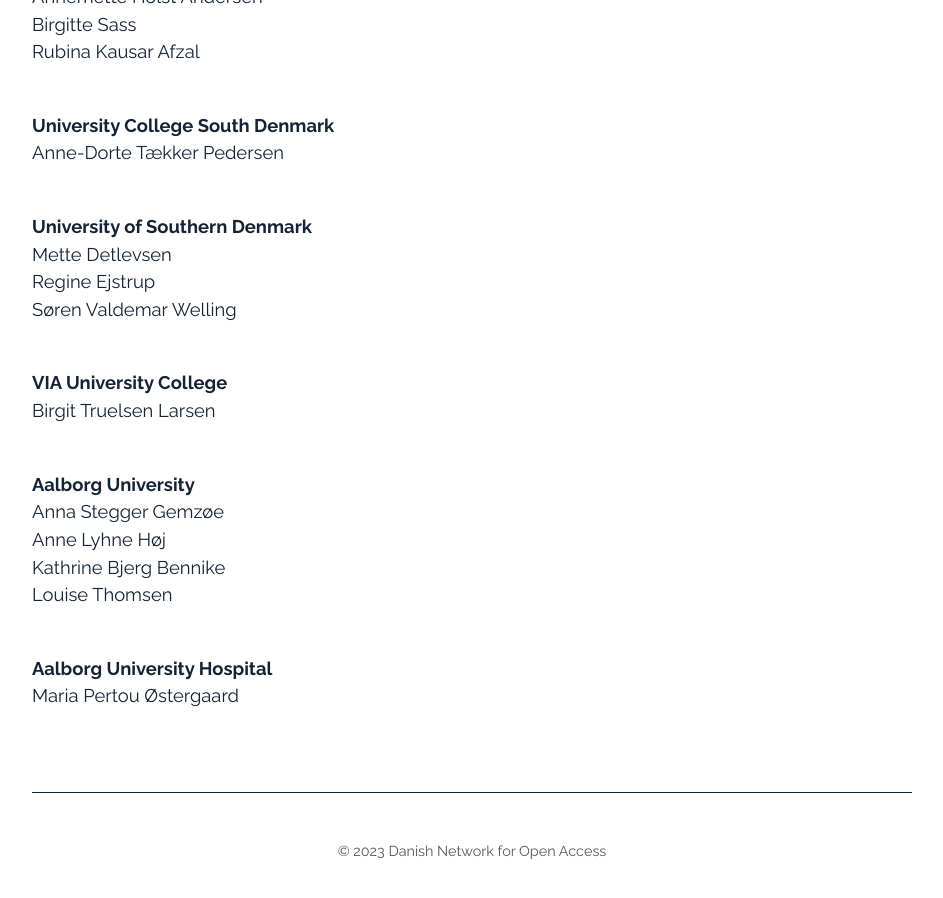
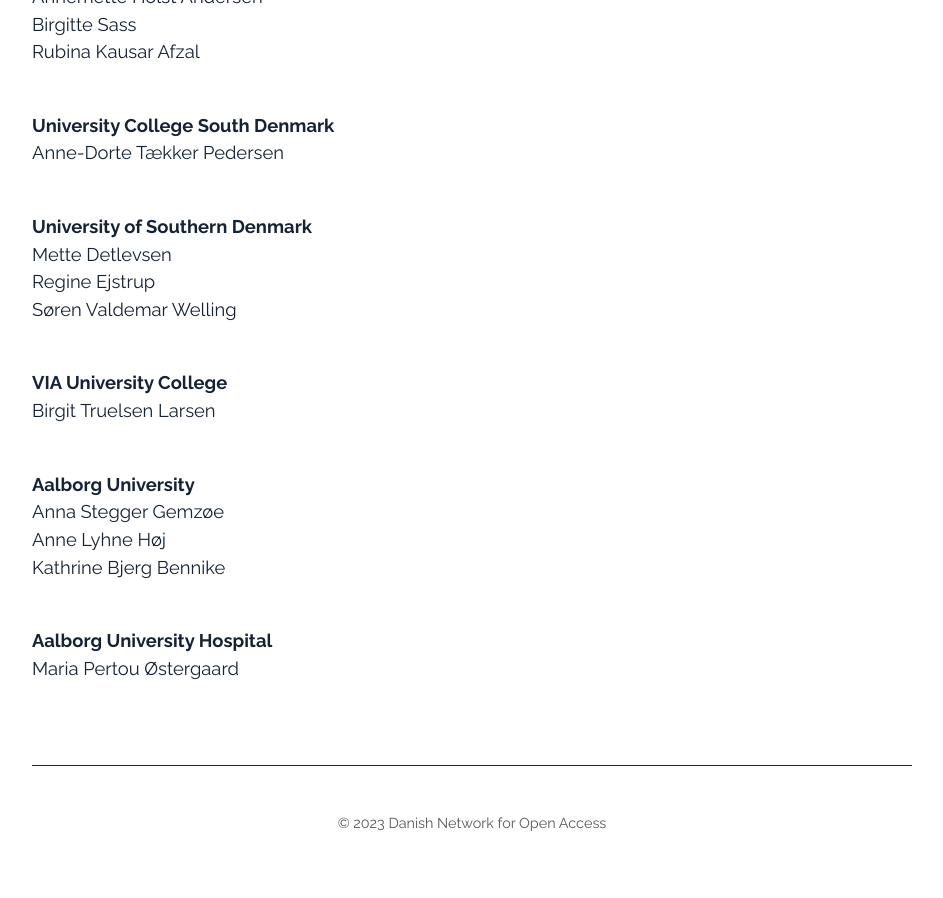
Before and after one commit to openaccess-dk/openaccess-dk.github.io, a Jekyll site: the page built from index.md, in a window 1280 px wide and 900 px high, scrolled down 1759 px. Shown: the whole window, without its empty margins (168-1111 px from the left). Built offline with Jekyll 4.4.1, drawn with Linux system fonts in a browser that asks for light colours; after the commit the page ends 2631 px from its top, so only the background shows below that.

Commit message:
Update index.md

```diff
--- a/index.md
+++ b/index.md
@@ -66,8 +66,7 @@
 **Aalborg University**<br/>
 Anna Stegger Gemzøe<br/>
 Anne Lyhne Høj<br/>
-Kathrine Bjerg Bennike<br/>
-Louise Thomsen<br/><br/>
+Kathrine Bjerg Bennike<br/><br/>
 
 **Aalborg University Hospital**<br/>
 Maria Pertou Østergaard<br/>
```
